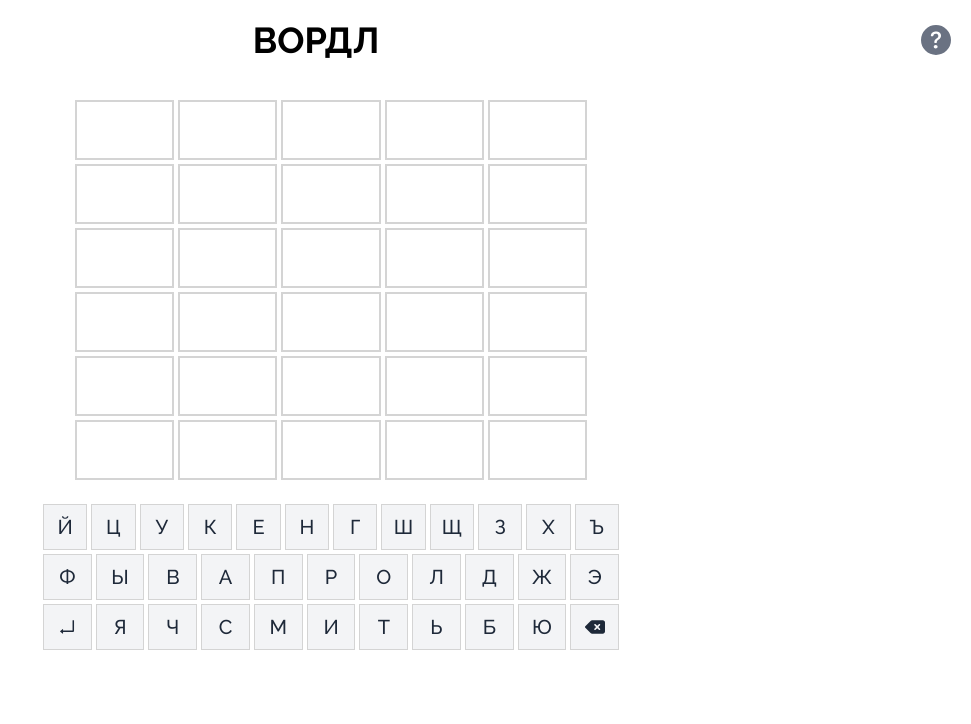
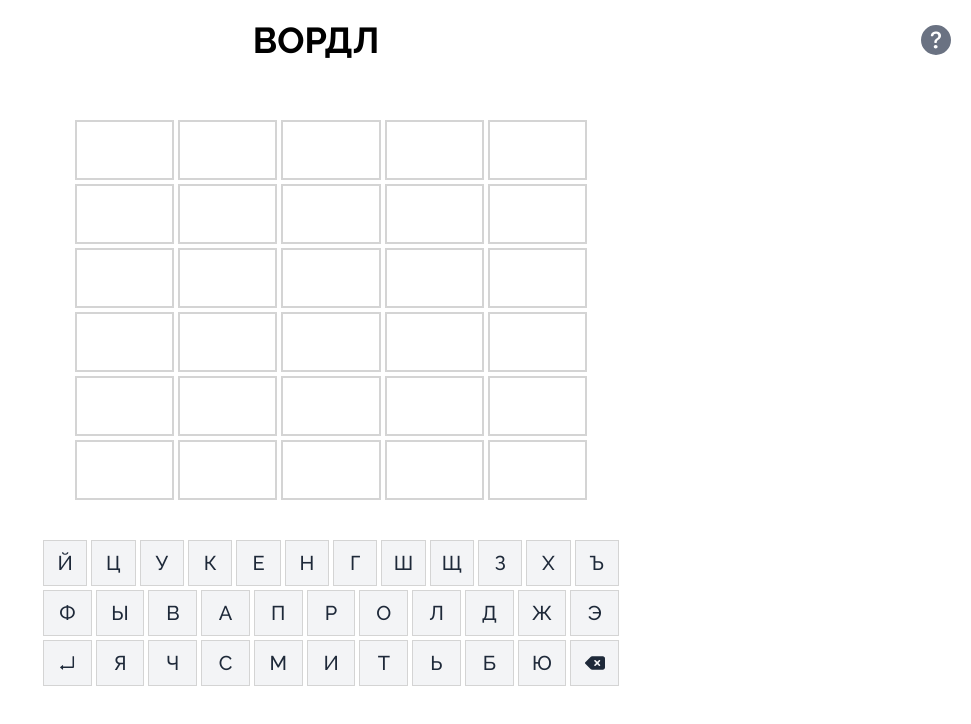
Before and after one commit to anvass/wordle, a React (Vite) app: page / in a window 1280 px wide. Shown: the top 724 px of the page, without its empty margins (309-1280 px from the left). Built offline with nearby package versions, Linux system fonts and the light colour scheme.

Commit message:
chore: rem br tags

```diff
--- a/src/App.tsx
+++ b/src/App.tsx
@@ -93,14 +93,12 @@ function App() {
     <>
       <Header />
       <Grid gameState={gameState} />
-      <br />
       <Keyboard
         gameState={gameState}
         onLetterEnter={handleLetterEnter}
         onLetterRemove={handleLetterRemove}
         onWordEnter={handleWordEnter}
       />
-      <br />
       <Modal
         isOpen={isOpen}
         onClose={() => setIsOpen(false)}
--- a/src/components/Grid.tsx
+++ b/src/components/Grid.tsx
@@ -31,7 +31,7 @@ function Grid({ gameState }: GridProps) {
   });
 
   return (
-    <div className="flex flex-col justify-center items-center w-full gap-1">
+    <div className="flex flex-col justify-center items-center w-full gap-1 my-10">
       {enteredWords.map((enteredWord) => (
         <div className="flex w-full max-w-[95%] sm:max-w-lg gap-1">
           {enteredWord.split('').map((letter, index) => (
--- a/src/components/Keyboard.tsx
+++ b/src/components/Keyboard.tsx
@@ -82,7 +82,7 @@ function Keyboard({
   const KEYS_3RD_ROW = ['Я', 'Ч', 'С', 'М', 'И', 'Т', 'Ь', 'Б', 'Ю'];
 
   return (
-    <div className="flex flex-col w-full max-w-[95%] sm:max-w-xl mx-auto gap-1">
+    <div className="flex flex-col w-full max-w-[95%] sm:max-w-xl mx-auto gap-1 my-10">
       <div className="flex gap-1">
         {KEYS_1ST_ROW.map((key: string, index: number) => (
           <button
```
